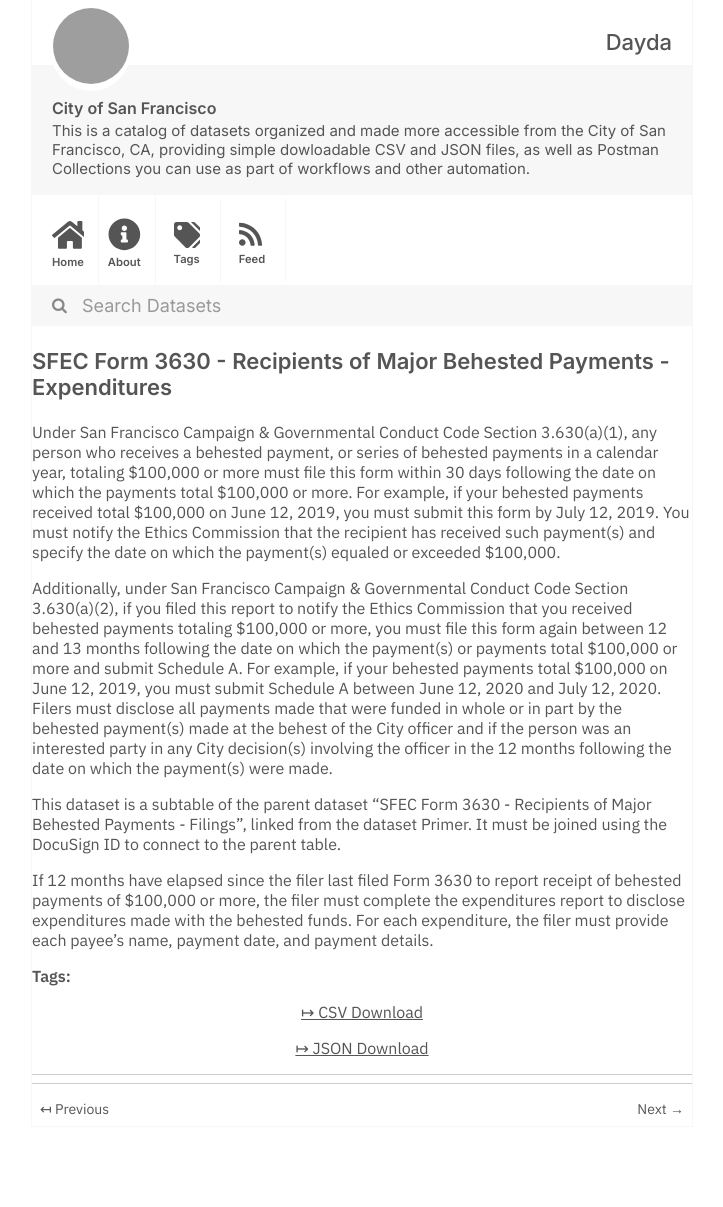
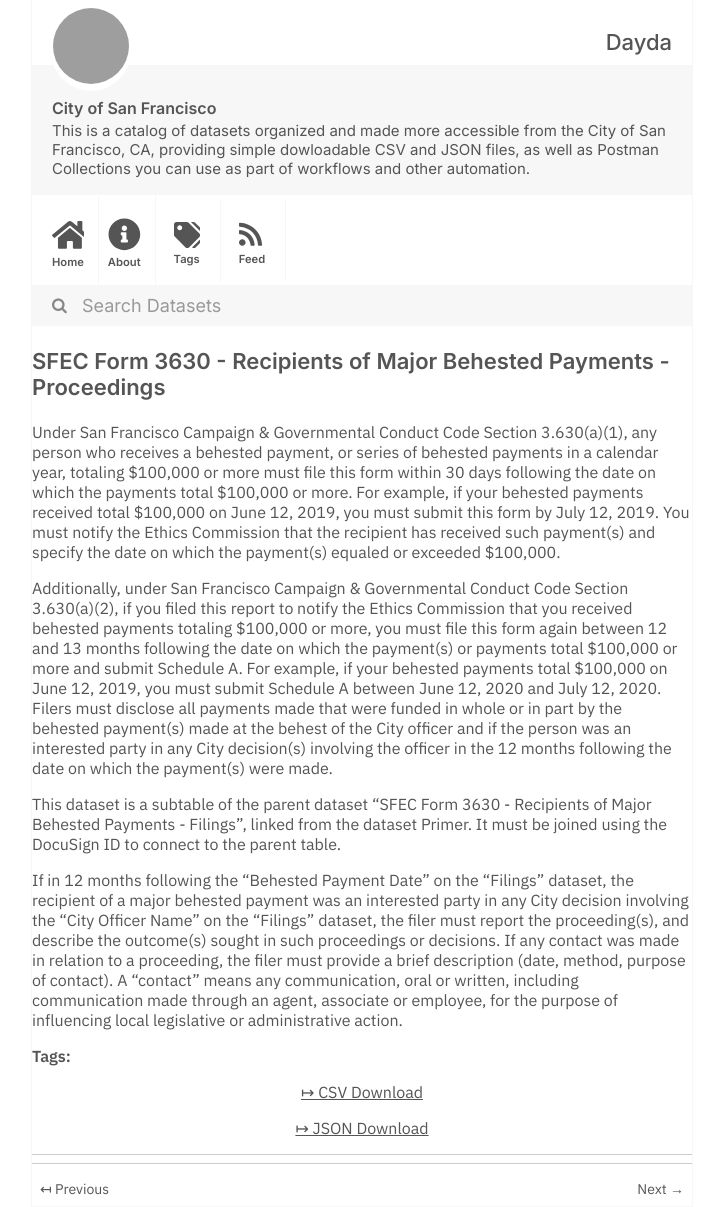
Before and after one commit to dayda-entities/city-of-san-francisco, a Jekyll site: the page built from _posts/2020-11-10-sfec-form-3630-recipients-of-m.md, in a window 1280 px wide. Shown: the whole page, without its empty margins (278-1001 px from the left). Built offline with Jekyll 4.4.1, drawn with Linux system fonts in a browser that asks for light colours; before the commit the page ends 1127 px from its top, so only the background shows below that; grey boxes are pictures that could not be loaded.

```diff
--- a/_posts/2020-11-10-sfec-form-3630-recipients-of-m.md
+++ b/_posts/2020-11-10-sfec-form-3630-recipients-of-m.md
@@ -1,14 +1,14 @@
 ---
-title: SFEC Form 3630 - Recipients of Major Behested Payments - Expenditures
-created: '2020-11-10T16:56:57.541897'
-modified: '2020-11-10T16:56:57.541907'
+title: SFEC Form 3630 - Recipients of Major Behested Payments - Proceedings
+created: '2020-11-10T16:56:10.669919'
+modified: '2020-11-10T16:56:10.669930'
 state: active
 type: dataset
 tags: []
 groups:
   - Local Government
-csv_url: 'https://data.sfgov.org/api/views/u5nr-bxj6/rows.csv?accessType=DOWNLOAD'
-json_url: 'https://data.sfgov.org/api/views/u5nr-bxj6/rows.json?accessType=DOWNLOAD'
+csv_url: 'https://data.sfgov.org/api/views/4zc6-sp7h/rows.csv?accessType=DOWNLOAD'
+json_url: 'https://data.sfgov.org/api/views/4zc6-sp7h/rows.json?accessType=DOWNLOAD'
 layout: post
 
 ---
@@ -16,6 +16,6 @@ Under San Francisco Campaign & Governmental Conduct Code Section 3.630(a)(1), an
 
 Additionally, under San Francisco Campaign & Governmental Conduct Code Section 3.630(a)(2), if you filed this report to notify the Ethics Commission that you received behested payments totaling $100,000 or more, you must file this form again between 12 and 13 months following the date on which the payment(s) or payments total $100,000 or more and submit Schedule A. For example, if your behested payments total $100,000 on June 12, 2019, you must submit Schedule A between June 12, 2020 and July 12, 2020. Filers must disclose all payments made that were funded in whole or in part by the behested payment(s) made at the behest of the City officer and if the person was an interested party in any City decision(s) involving the officer in the 12 months following the date on which the payment(s) were made.
 
-This dataset is a subtable of the parent dataset "SFEC Form 3630 - Recipients of Major Behested Payments - Filings", linked from the dataset Primer.  It must be joined using the DocuSign ID to connect to the parent table.
+This dataset is a subtable of the parent dataset "SFEC Form 3630 - Recipients of Major Behested Payments - Filings", linked from the dataset Primer. It must be joined using the DocuSign ID to connect to the parent table.
 
-If 12 months have elapsed since the filer last filed Form 3630 to report receipt of behested payments of $100,000 or more, the filer must complete the expenditures report to disclose expenditures made with the behested funds.  For each expenditure, the filer must provide each payee's name, payment date, and payment details.
+If in 12 months following the "Behested Payment Date" on the "Filings" dataset, the recipient of a major behested payment was an interested party in any City decision involving the "City Officer Name" on the "Filings" dataset, the filer must report the proceeding(s), and describe the outcome(s) sought in such proceedings or decisions.  If any contact was made in relation to a proceeding, the filer must provide a brief description (date, method, purpose of contact).  A "contact" means any communication, oral or written, including communication made through an agent, associate or employee, for the purpose of influencing local legislative or administrative action.
```
